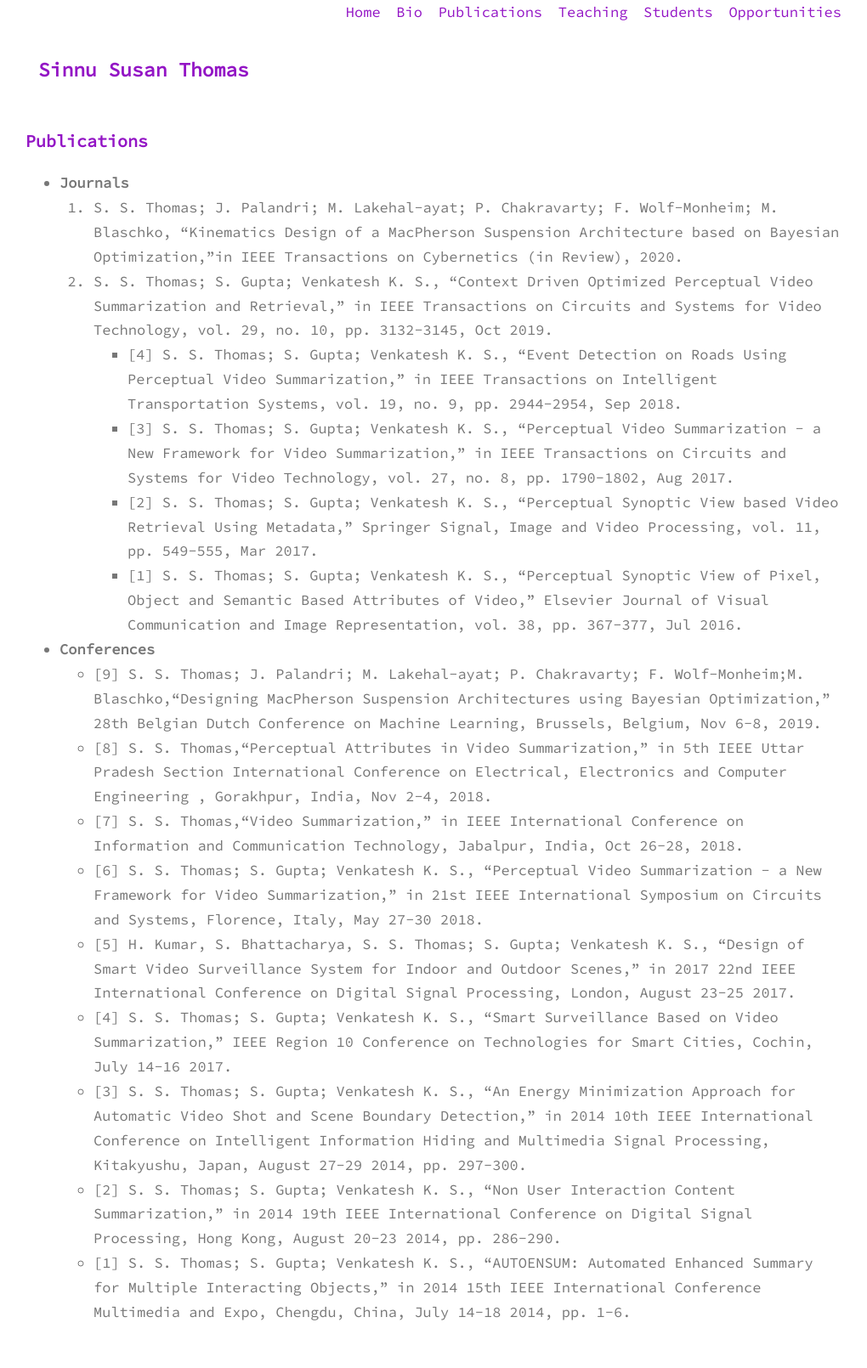
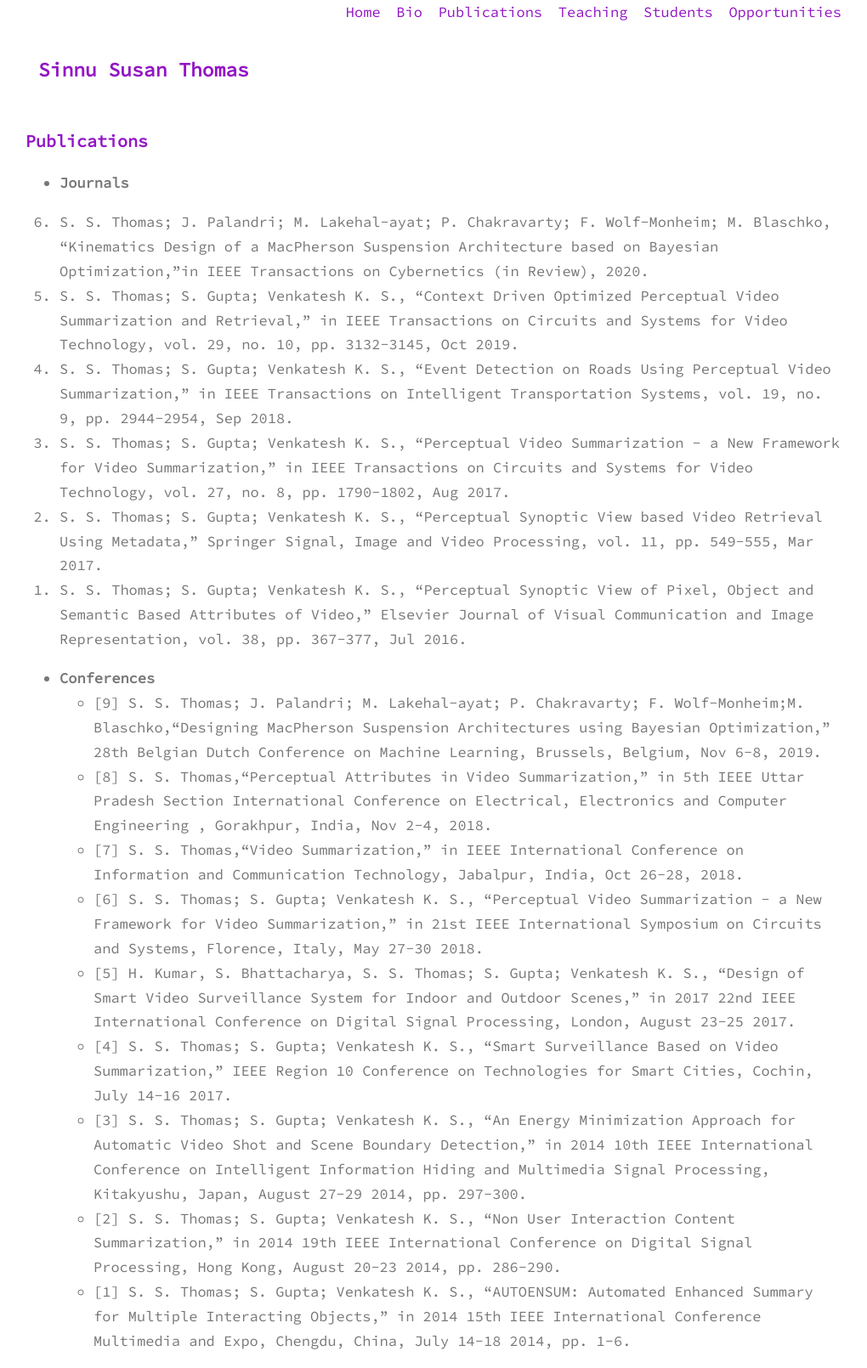
Before and after one commit to sinnuthomas/sinnuthomas.github.io, a Jekyll site: the page built from publications.md, in a window 1280 px wide. Shown: the whole page at 85% size, without its empty margins (130-1150 px from the left). Built offline with Jekyll 4.4.1, drawn with Linux system fonts in a browser that asks for light colours; before the commit the page ends 1576 px from its top, so only the background shows below that.

Commit message:
Update publications.md

```diff
--- a/publications.md
+++ b/publications.md
@@ -5,12 +5,15 @@ permalink: /publications/
 ---
 
 * **Journals**
-  1. S. S. Thomas; J. Palandri; M. Lakehal-ayat; P. Chakravarty; F. Wolf-Monheim; M. Blaschko, “Kinematics Design of a MacPherson Suspension Architecture based on Bayesian Optimization,”in IEEE Transactions on Cybernetics (in Review), 2020.
-  1. S. S. Thomas; S. Gupta; Venkatesh K. S., “Context Driven Optimized Perceptual Video Summarization and Retrieval,” in IEEE Transactions on Circuits and Systems for Video Technology, vol. 29, no. 10, pp. 3132-3145, Oct 2019.
-  * [4] S. S. Thomas; S. Gupta; Venkatesh K. S., “Event Detection on Roads Using Perceptual Video Summarization,” in IEEE Transactions on Intelligent Transportation Systems, vol. 19, no. 9, pp. 2944-2954, Sep 2018.
-  * [3] S. S. Thomas; S. Gupta; Venkatesh K. S., “Perceptual Video Summarization - a New Framework for Video Summarization,” in IEEE Transactions on Circuits and Systems for Video Technology, vol. 27, no. 8, pp. 1790-1802, Aug 2017.
-  * [2] S. S. Thomas; S. Gupta; Venkatesh K. S., “Perceptual Synoptic View based Video Retrieval Using Metadata,” Springer Signal, Image and Video Processing, vol. 11, pp. 549-555, Mar 2017.
-  * [1] S. S. Thomas; S. Gupta; Venkatesh K. S., “Perceptual Synoptic View of Pixel, Object and Semantic Based Attributes of Video,” Elsevier Journal of Visual Communication and Image Representation, vol. 38, pp. 367-377, Jul 2016.
+<ol reversed>
+  <li>S. S. Thomas; J. Palandri; M. Lakehal-ayat; P. Chakravarty; F. Wolf-Monheim; M. Blaschko, “Kinematics Design of a MacPherson Suspension Architecture based on Bayesian Optimization,”in IEEE Transactions on Cybernetics (in Review), 2020.</li>
+  <li>S. S. Thomas; S. Gupta; Venkatesh K. S., “Context Driven Optimized Perceptual Video Summarization and Retrieval,” in IEEE Transactions on Circuits and Systems for Video Technology, vol. 29, no. 10, pp. 3132-3145, Oct 2019.</li>
+  <li>S. S. Thomas; S. Gupta; Venkatesh K. S., “Event Detection on Roads Using Perceptual Video Summarization,” in IEEE Transactions on Intelligent Transportation Systems, vol. 19, no. 9, pp. 2944-2954, Sep 2018.</li>
+  <li>S. S. Thomas; S. Gupta; Venkatesh K. S., “Perceptual Video Summarization - a New Framework for Video Summarization,” in IEEE Transactions on Circuits and Systems for Video Technology, vol. 27, no. 8, pp. 1790-1802, Aug 2017.</li>
+  <li>S. S. Thomas; S. Gupta; Venkatesh K. S., “Perceptual Synoptic View based Video Retrieval Using Metadata,” Springer Signal, Image and Video Processing, vol. 11, pp. 549-555, Mar 2017.</li>
+  <li>S. S. Thomas; S. Gupta; Venkatesh K. S., “Perceptual Synoptic View of Pixel, Object and Semantic Based Attributes of Video,” Elsevier Journal of Visual Communication and Image Representation, vol. 38, pp. 367-377, Jul 2016.</li>
+</ol>
+
 
 * **Conferences**
   * [9] S. S. Thomas; J. Palandri; M. Lakehal-ayat; P. Chakravarty; F. Wolf-Monheim;M. Blaschko,“Designing MacPherson Suspension Architectures using Bayesian Optimization,” 28th Belgian Dutch Conference on Machine Learning, Brussels, Belgium, Nov 6-8, 2019.
```
